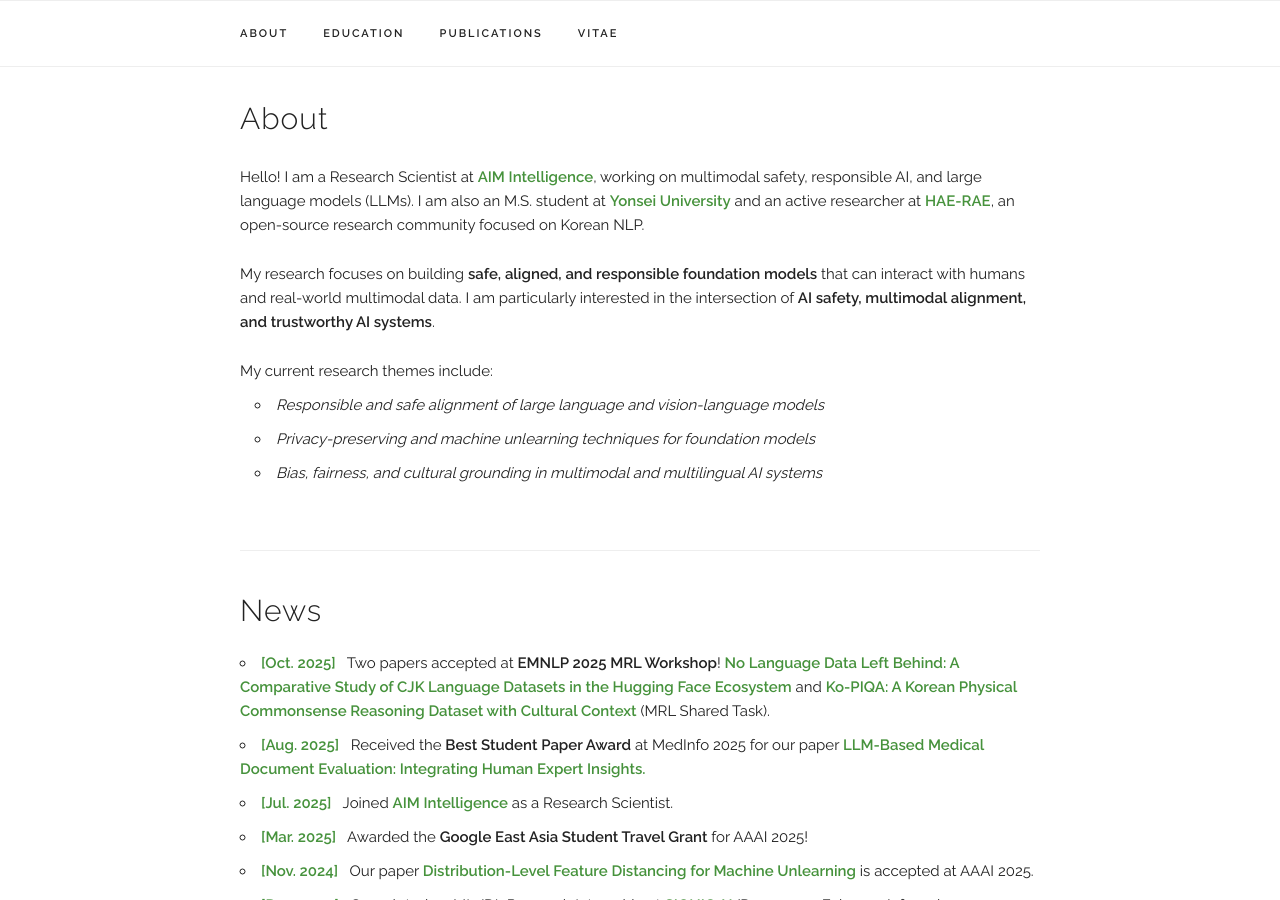
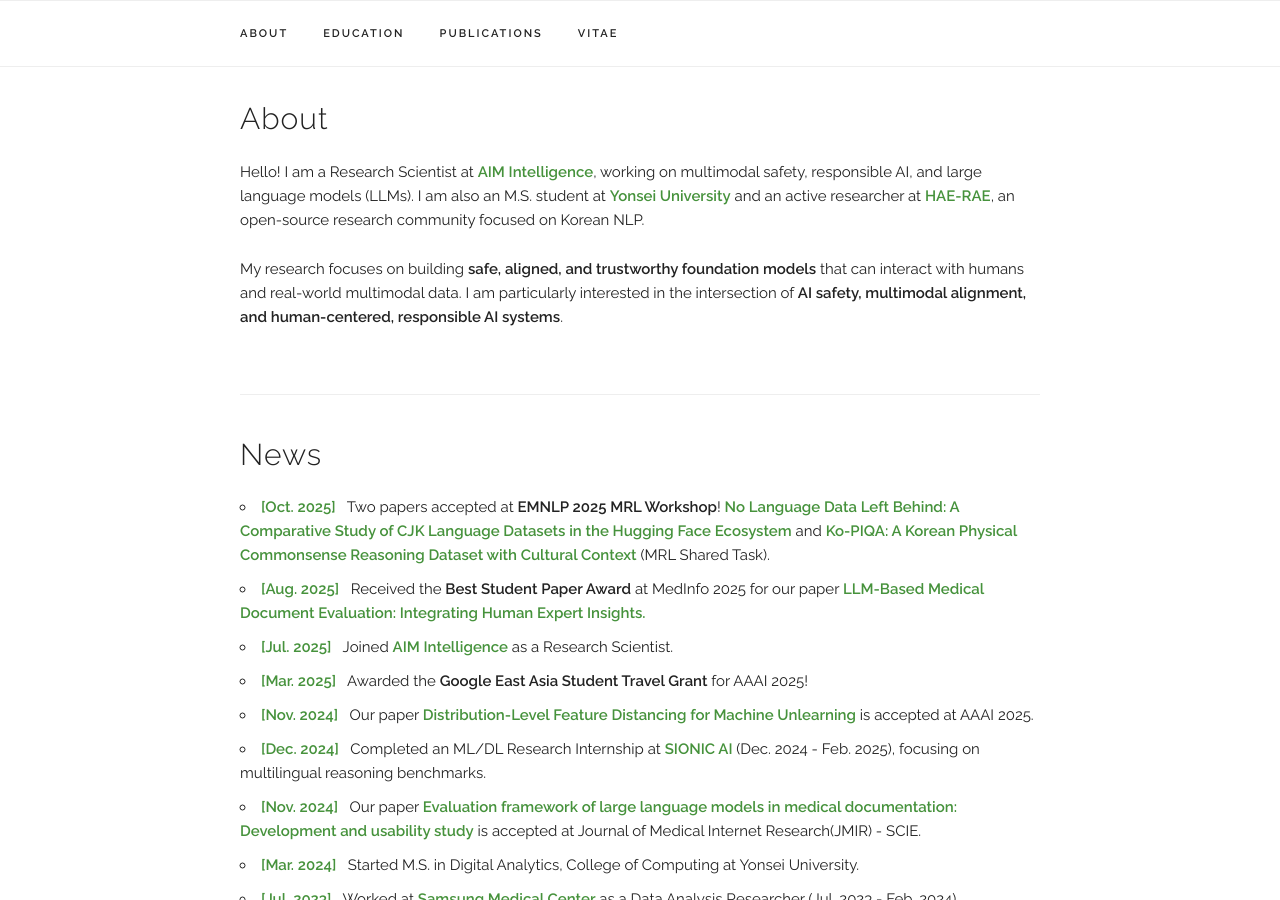
Before and after one commit to Dasol-Choi/dasol-choi.github.io, a Jekyll site: the page built from index.html, in a window 1280 px wide and 900 px high, scrolled down 390 px. Built offline with Jekyll 4.4.1, drawn with Linux system fonts in a browser that asks for light colours; some web fonts are replaced.

Commit message:
edit into

```diff
--- a/index.html
+++ b/index.html
@@ -5,22 +5,21 @@ layout: default
 <div class="docs-section" id="about">
   <h4>About</h4>
   <p>
-    <p>
-      Hello! I am a Research Scientist at <a href="https://aim-intelligence.com" target="_blank">AIM Intelligence</a>, working on multimodal safety, responsible AI, and large language models (LLMs).
-      I am also an M.S. student at <a href="https://digitalanalytics.yonsei.ac.kr/digital_analytics/index.do" target="_blank">Yonsei University</a> and an active researcher at <a href="https://hae-rae.github.io/home/" target="_blank">HAE-RAE</a>, an open-source research community focused on Korean NLP.
-    </p>
-    <p>
-      My research focuses on building <b>safe, aligned, and responsible foundation models</b> that can interact with humans and real-world multimodal data.
-      I am particularly interested in the intersection of <b>AI safety, multimodal alignment, and trustworthy AI systems</b>.
-    </p>
-    <p>
-      My current research themes include:
-    </p>
-    <ul style="margin-left: 1em; margin-top: -1em;">
-      <li><i>Responsible and safe alignment of large language and vision-language models</i></li>
-      <li><i>Privacy-preserving and machine unlearning techniques for foundation models</i></li>
-      <li><i>Bias, fairness, and cultural grounding in multimodal and multilingual AI systems</i></li>
-    </ul>
+    Hello! I am a Research Scientist at
+    <a href="https://aim-intelligence.com" target="_blank">AIM Intelligence</a>,
+    working on multimodal safety, responsible AI, and large language models (LLMs).
+    I am also an M.S. student at
+    <a href="https://digitalanalytics.yonsei.ac.kr/digital_analytics/index.do" target="_blank">Yonsei University</a>
+    and an active researcher at
+    <a href="https://hae-rae.github.io/home/" target="_blank">HAE-RAE</a>,
+    an open-source research community focused on Korean NLP.
+  </p>
+  <p>
+    My research focuses on building
+    <b>safe, aligned, and trustworthy foundation models</b>
+    that can interact with humans and real-world multimodal data.
+    I am particularly interested in the intersection of
+    <b>AI safety, multimodal alignment, and human-centered, responsible AI systems</b>.
   </p>
 </div>
 
```
